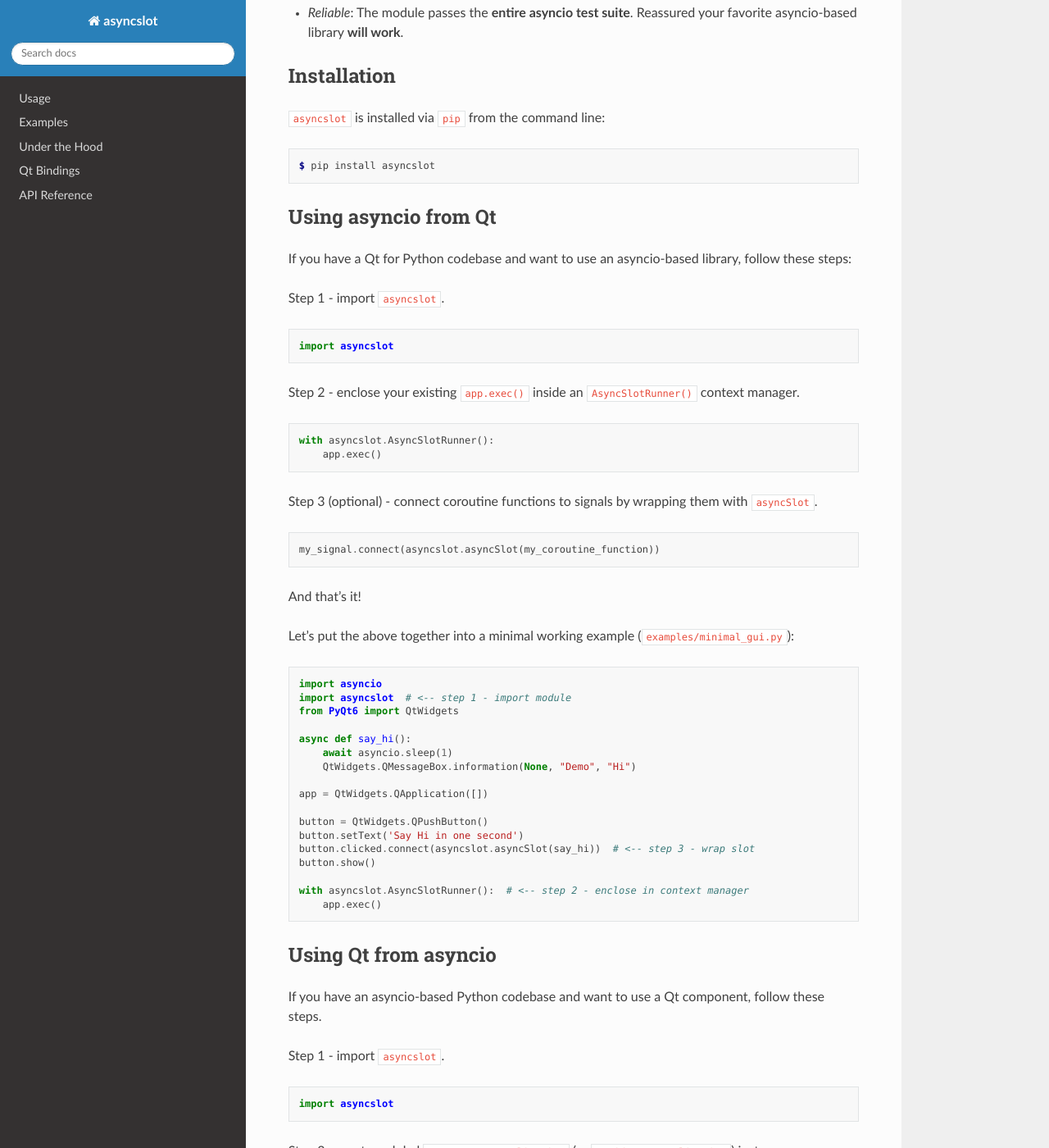
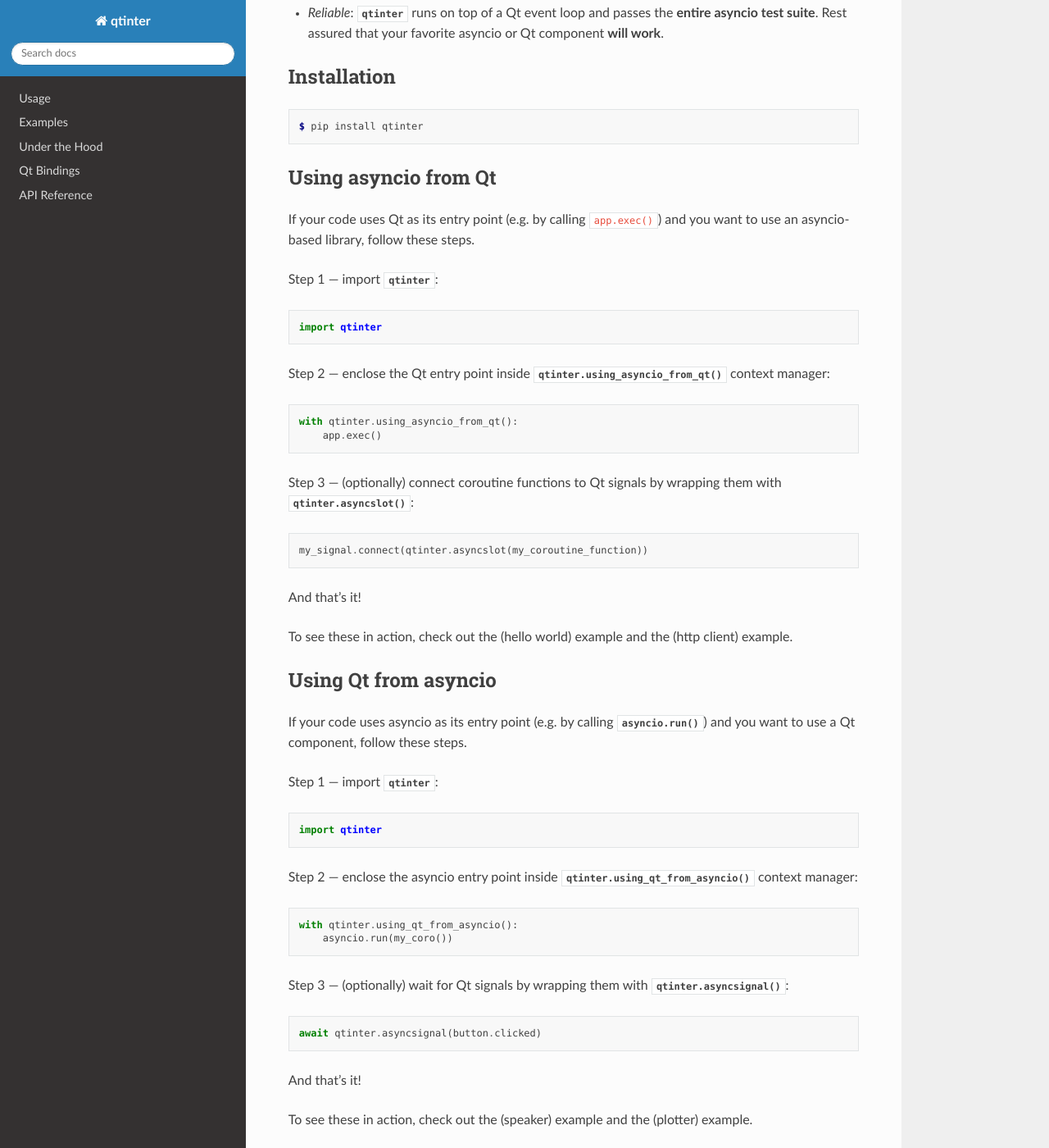
Before and after one commit to fancidev/qtinter, a Sphinx documentation site: the page built from docs/index.rst, in a window 1280 px wide and 1400 px high, scrolled down 363 px. Shown: the whole window at 82% size. Built offline with Sphinx 7.4.7 and the Read the Docs theme 2.0.0, drawn with Linux system fonts in a browser that asks for light colours; some of the changed text lies outside the part shown.

Commit message:
Update docs.

```diff
--- a/docs/conf.py
+++ b/docs/conf.py
@@ -6,10 +6,10 @@
 # -- Project information -----------------------------------------------------
 # https://www.sphinx-doc.org/en/master/usage/configuration.html#project-information
 
-project = 'asyncslot'
+project = 'qtinter'
 copyright = '2022, fancidev'
 author = 'fancidev'
-release = '0.1.0'
+release = '0.4.1'
 
 # -- General configuration ---------------------------------------------------
 # https://www.sphinx-doc.org/en/master/usage/configuration.html#general-configuration
@@ -20,7 +20,7 @@ intersphinx_mapping = {'python': ('https://docs.python.org/3', None)}
 templates_path = ['_templates']
 exclude_patterns = ['_build', 'Thumbs.db', '.DS_Store']
 
-
+add_function_parentheses = True
 
 # -- Options for HTML output -------------------------------------------------
 # https://www.sphinx-doc.org/en/master/usage/configuration.html#options-for-html-output
--- a/docs/index.rst
+++ b/docs/index.rst
@@ -1,125 +1,111 @@
-asyncslot --- Seamless integration of asyncio and Qt for Python
-===============================================================
+.. module:: qtinter
+   :synopsis: Interop between asyncio and Qt for Python
 
-``asyncslot`` is a Python module that allows you to use asyncio-based
-libraries in Qt for Python code, and vice versa.
+qtinter --- Interop between asyncio and Qt for Python
+=====================================================
 
-``asyncslot`` strives to be **simple** and **reliable** to use:
+:mod:`qtinter` is a Python module that brings together asyncio and Qt
+for Python, allowing you to use one from the other seamlessly.
 
-* *Simple*: You only need to add **a few lines of code** to use asyncio
-  from Qt or the other way around.  **No refactoring** of your existing
-  codebase is necessary.
+:mod:`qtinter` strives to be **simple** and **reliable**:
 
-* *Reliable*: The module passes the **entire asyncio test suite**.
-  Reassured your favorite asyncio-based library **will work**.
+* *Simple*: You only need to add **a few lines** of code to use asyncio
+  from Qt and vice versa.  **No refactoring** of your existing codebase
+  is required.
+
+* *Reliable*: :mod:`qtinter` runs on top of a Qt event loop and passes
+  the **entire asyncio test suite**.  Rest assured that your favorite
+  asyncio or Qt component **will work**.
 
 
 Installation
 ------------
 
-``asyncslot`` is installed via ``pip`` from the command line:
-
 .. code-block:: console
 
-   $ pip install asyncslot
+   $ pip install qtinter
 
 
 Using asyncio from Qt
 ---------------------
 
-If you have a Qt for Python codebase and want to use an asyncio-based
-library, follow these steps:
+If your code uses Qt as its entry point (e.g. by calling ``app.exec()``)
+and you want to use an asyncio-based library, follow these steps.
 
 
-Step 1 - import ``asyncslot``.
+Step 1 --- import :mod:`qtinter`:
 
 .. code-block:: python
 
-   import asyncslot
+   import qtinter
 
 
-Step 2 - enclose your existing ``app.exec()`` inside an ``AsyncSlotRunner()``
-context manager.
+Step 2 --- enclose the Qt entry point inside
+:func:`qtinter.using_asyncio_from_qt` context manager:
 
 .. code-block:: python
 
-   with asyncslot.AsyncSlotRunner():
+   with qtinter.using_asyncio_from_qt():
        app.exec()
 
 
-Step 3 (optional) - connect coroutine functions to signals by wrapping
-them with ``asyncSlot``.
+Step 3 --- (optionally) connect coroutine functions to Qt signals by
+wrapping them with :func:`qtinter.asyncslot`:
 
 .. code-block:: python
 
-   my_signal.connect(asyncslot.asyncSlot(my_coroutine_function))
+   my_signal.connect(qtinter.asyncslot(my_coroutine_function))
 
 
 And that's it!
 
-Let's put the above together into a minimal working example
-(``examples/minimal_gui.py``):
 
-.. code-block:: python
-
-   import asyncio
-   import asyncslot  # <-- step 1 - import module
-   from PyQt6 import QtWidgets
-
-   async def say_hi():
-       await asyncio.sleep(1)
-       QtWidgets.QMessageBox.information(None, "Demo", "Hi")
-
-   app = QtWidgets.QApplication([])
-
-   button = QtWidgets.QPushButton()
-   button.setText('Say Hi in one second')
-   button.clicked.connect(asyncslot.asyncSlot(say_hi))  # <-- step 3 - wrap slot
-   button.show()
-
-   with asyncslot.AsyncSlotRunner():  # <-- step 2 - enclose in context manager
-       app.exec()
+To see these in action, check out the (hello world) example and the
+(http client) example.
 
 
 Using Qt from asyncio
 ---------------------
 
-If you have an asyncio-based Python codebase and want to use a Qt
-component, follow these steps.
+If your code uses asyncio as its entry point (e.g. by calling
+:func:`asyncio.run()`) and you want to use a Qt component, follow these steps.
 
 
-Step 1 - import ``asyncslot``.
+Step 1 --- import :mod:`qtinter`:
 
 .. code-block:: python
 
-   import asyncslot
+   import qtinter
 
 
-Step 2 - create a global ``QtCore.QCoreApplication``
-(or ``QtWidgets.QApplication``) instance.
+Step 2 --- enclose the asyncio entry point inside
+:func:`qtinter.using_qt_from_asyncio` context manager:
 
 .. code-block:: python
 
-   from PyQt6 import QtCore
-   app = QtCore.QCoreApplication([])
+   with qtinter.using_qt_from_asyncio():
+       asyncio.run(my_coro())
 
 
-Step 3 - activate ``AsyncSlotDefaultEventLoopPolicy``.
+Step 3 --- (optionally) wait for Qt signals by wrapping them with
+:func:`qtinter.asyncsignal`:
 
 .. code-block:: python
 
-   import asyncio
-   asyncio.set_event_loop_policy(asyncslot.AsyncSlotDefaultEventLoopPolicy())
+   await qtinter.asyncsignal(button.clicked)
 
 
-And that's it!  You can now use Qt components in your asyncio-based code.
+And that's it!
 
+
+To see these in action, check out the (speaker) example and the (plotter)
+example.
 
 
 Requirements
 ------------
 
-``asyncslot`` supports the following:
+:mod:`qtinter` supports the following:
 
 - Python version: 3.7 and higher
 
@@ -137,7 +123,7 @@ BSD License.
 History
 -------
 
-``asyncslot`` is derived from qasync_ but rewritten from scratch. qasync_
+:mod:`qtinter` is derived from qasync_ but rewritten from scratch. qasync_
 is derived from asyncqt_, which is derived from quamash_.
 
 .. _qasync: https://github.com/CabbageDevelopment/qasync
@@ -148,8 +134,7 @@ is derived from asyncqt_, which is derived from quamash_.
 Further reading
 ---------------
 
-Check out the following pages for details on using ``asyncslot``
-as well as its internals:
+Check out the following pages for details about using :mod:`qtinter`:
 
 .. toctree::
    :maxdepth: 2
--- a/docs/reference.rst
+++ b/docs/reference.rst
@@ -1,30 +1,96 @@
 API Reference
 =============
 
-This page documents the public API exposed by the ``qtinter`` module.
+This page documents the public API exposed by the :mod:`qtinter` module.
 
 
-Guidelines
-----------
+Introduction
+------------
 
-If your code is Qt-driven (e.g. it calls ``app.exec()`` as its entry point)
-and you want to use an asyncio-based library, enclose your Qt entry point
-in the :class:`asyncslot.AsyncSlotRunner` context manager.
+:mod:`qtinter` exposes a high-level API and a low-level API.  The
+high-level API is implemented based on the low-level API.  Normally
+you only need the high-level API.
 
-If your code is asyncio-driven (e.g. it calls :func:`asyncio.run()` as its
-entry point) and you want to use a Qt object, call
-:func:`asyncio.set_event_loop_policy` and pass one of the
-`event loop policy objects`_ below *before* calling the asyncio entry point.
-Alternatively, starting from Python 3.11, use :class:`asyncio.Runner` as
-the entry point and pass one of the `event loop objects`_ below to its
-*loop_factory* parameter.
+The high-level API provides two context managers --- you will typically
+use one of them depending on your usage scenario:
 
-In addition, this module provides a few `functions`_ to make it easier
-to use asyncio from Qt and vice versa.
+* If your code is Qt-driven (e.g. by calling ``app.exec()`` as
+  entry point) and you want to use an asyncio-based library, enclose
+  the Qt entry point in the :func:`qtinter.using_asyncio_from_qt()`
+  context manager.
+
+* If your code is asyncio-driven (e.g. by calling :func:`asyncio.run()`
+  as entry point) and you want to use a Qt object, enclose the asyncio
+  entry point in the :func:`qtinter.using_qt_from_asyncio` context
+  manager.
+
+  .. note:: *In Python 3.11 and above*: If you use :class:`asyncio.Runner`
+     as the entry point, pass :class:`qtinter.default_loop_factory` as
+     its *loop_factory* parameter.
 
 
-Context manager
----------------
+The high-level API also provides two helper functions to make it easier
+to interp between Qt and asyncio:
+
+* :func:`qtinter.asyncslot` wraps a coroutine function as a Qt slot.
+  This is convenient in Qt-driven code.
+
+* :func:`qtinter.asyncsignal` wraps a Qt signal as an asyncio-based
+  coroutine.  This is convenient in asyncio-driven code.
+
+
+High-level API
+--------------
+
+.. function:: qtinter.asyncsignal(signal) -> typing.Any
+   :async:
+
+   Wait until *signal* is emitted and return the argument(s)
+   passed to the signal.
+
+   .. _PyQt5.QtCore.pyqtSignal: https://www.riverbankcomputing.com/static/Docs/PyQt5/signals_slots.html#PyQt5.QtCore.pyqtSignal
+   .. _PyQt6.QtCore.pyqtSignal: https://www.riverbankcomputing.com/static/Docs/PyQt6/signals_slots.html#PyQt6.QtCore.pyqtSignal
+   .. _PySide2.QtCore.Signal: https://doc.qt.io/qtforpython-5/PySide2/QtCore/Signal.html
+   .. _PySide6.QtCore.Signal: https://doc.qt.io/qtforpython/PySide6/QtCore/Signal.html#PySide6.QtCore.PySide6.QtCore.Signal
+
+   *signal* must be a Qt signal exposed by the Qt binding in use, i.e.
+   one of `PyQt5.QtCore.pyqtSignal`_, `PyQt6.QtCore.pyqtSignal`_,
+   `PySide2.QtCore.Signal`_ or `PySide6.QtCore.Signal`_.
+
+   If the signal has no arguments, return ``None``.  If the signal has
+   only one argument, return that argument.  If the signal has two or
+   more arguments, return those arguments in a :class:`tuple`.
+
+.. function:: qtinter.asyncslot(fn: typing.Callable[..., typing.Coroutine]) \
+              -> typing.Callable[..., None]
+
+   Wrap coroutine function *fn* so that it can be used as a Qt slot to
+   be connected to a Qt signal.
+
+   When the slot is invoked, *fn* is called with the signal arguments to
+   produce a coroutine object.  The coroutine is then wrapped in an
+   :class:`asyncio.Task` and executed immediately until the first ``yield``,
+   ``return`` or ``raise``, whichever comes first.  The remainder of the
+   coroutine is scheduled for later execution.
+
+   This function may be called without an active loop.  However, there
+   must be a running :class:`qtinter.QiBaseEventLoop` when the slot is
+   invoked.
+
+.. function:: qtinter.default_loop_factory() -> asyncio.AbstractEventLoop
+
+   Create an asyncio-compatible event loop that runs on top of the Qt
+   event loop.
+
+.. function:: qtinter.using_asyncio_from_qt()
+
+   Context manager that sets up the machineary for using asyncio-based
+   libraries from Qt-driven code.
+
+.. function:: qtinter.using_qt_from_asyncio()
+
+   Context manager that sets up the machineary for using Qt components
+   from asyncio-driven code.
 
 
 Event loop interface
@@ -114,41 +180,3 @@ Event loop policy objects
 .. class:: qtinter.QiSelectorEventLoopPolicy
 
    Event loop policy that creates :class:`qtinter.QiSelectorEventLoop`.
-
-
-Functions
----------
-
-.. function:: qtinter.asyncslot(fn: typing.Callable[..., typing.Coroutine]) -> None
-
-   Wrap a coroutine function *fn* so that it is usable as a Qt slot.
-
-   When the slot is invoked, the coroutine function *fn* is called with
-   the signal arguments to produce a coroutine object.  The coroutine is
-   then wrapped in an :class:`asyncio.Task` and executed immediately
-   until the first ``yield``, ``return`` or ``raise``, whichever comes
-   earliest.  The remainder of the the coroutine is scheduled for later
-   execution before the function returns.
-
-   This function may be called without an active loop.  However, there
-   must be a running :class:`qtinter.QiBaseEventLoop` when the slot is
-   invoked.
-
-.. function:: qtinter.asyncsignal(signal) -> typing.Any
-   :async:
-
-   Wait until *signal* is emitted and return the argument(s)
-   passed to the signal.
-
-   .. _PyQt5.QtCore.pyqtSignal: https://www.riverbankcomputing.com/static/Docs/PyQt5/signals_slots.html#PyQt5.QtCore.pyqtSignal
-   .. _PyQt6.QtCore.pyqtSignal: https://www.riverbankcomputing.com/static/Docs/PyQt6/signals_slots.html#PyQt6.QtCore.pyqtSignal
-   .. _PySide2.QtCore.Signal: https://doc.qt.io/qtforpython-5/PySide2/QtCore/Signal.html
-   .. _PySide6.QtCore.Signal: https://doc.qt.io/qtforpython/PySide6/QtCore/Signal.html#PySide6.QtCore.PySide6.QtCore.Signal
-
-   *signal* must be a Qt signal exposed by the Qt binding in use, i.e.
-   one of `PyQt5.QtCore.pyqtSignal`_, `PyQt6.QtCore.pyqtSignal`_,
-   `PySide2.QtCore.Signal`_ or `PySide6.QtCore.Signal`_.
-
-   If the signal has no arguments, return ``None``.  If the signal has
-   only one argument, return that argument.  If the signal has two or
-   more arguments, return those arguments in a :class:`tuple`.
--- a/docs/requirements.txt
+++ b/docs/requirements.txt
@@ -1,2 +1,3 @@
 # The following packages are required to build the documentation.
 sphinx
+sphinx-rtd-theme
```
Also changed, not shown: other parts of docs/index.rst (+0 -8 lines).
